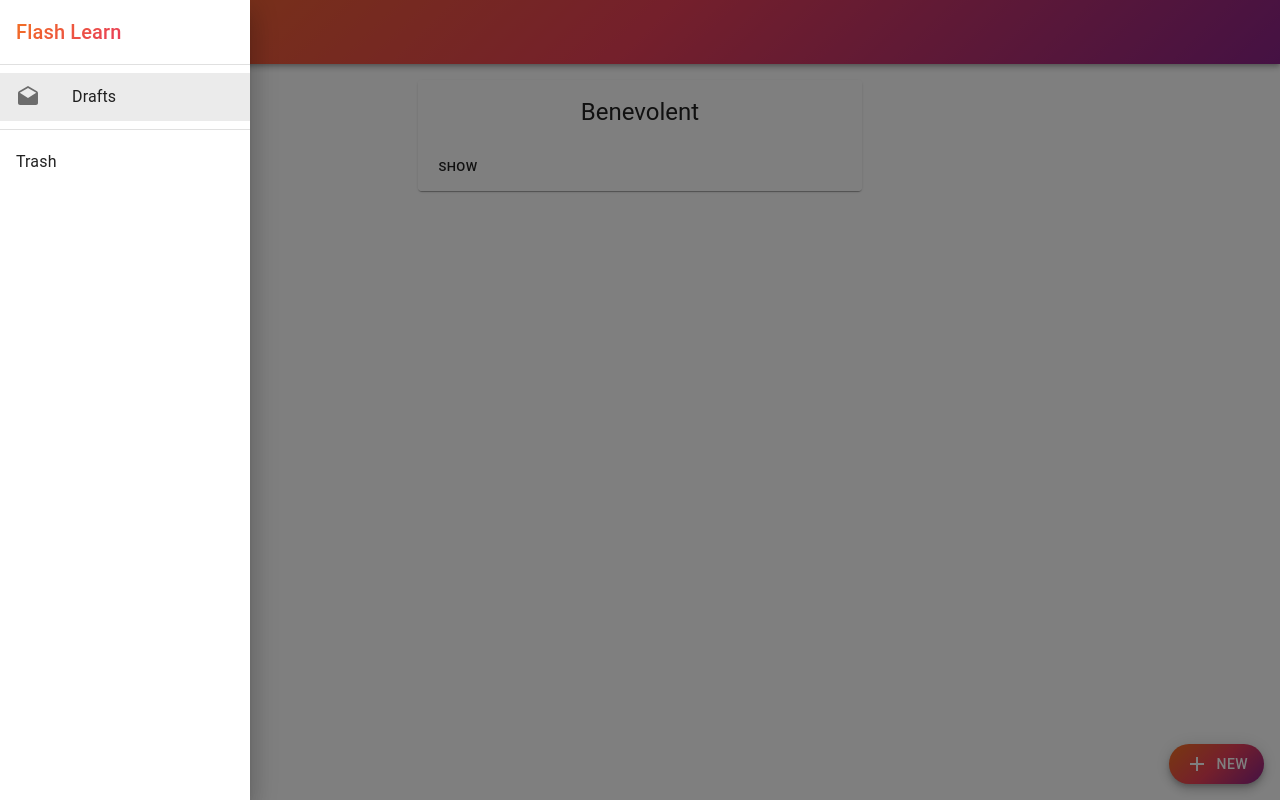
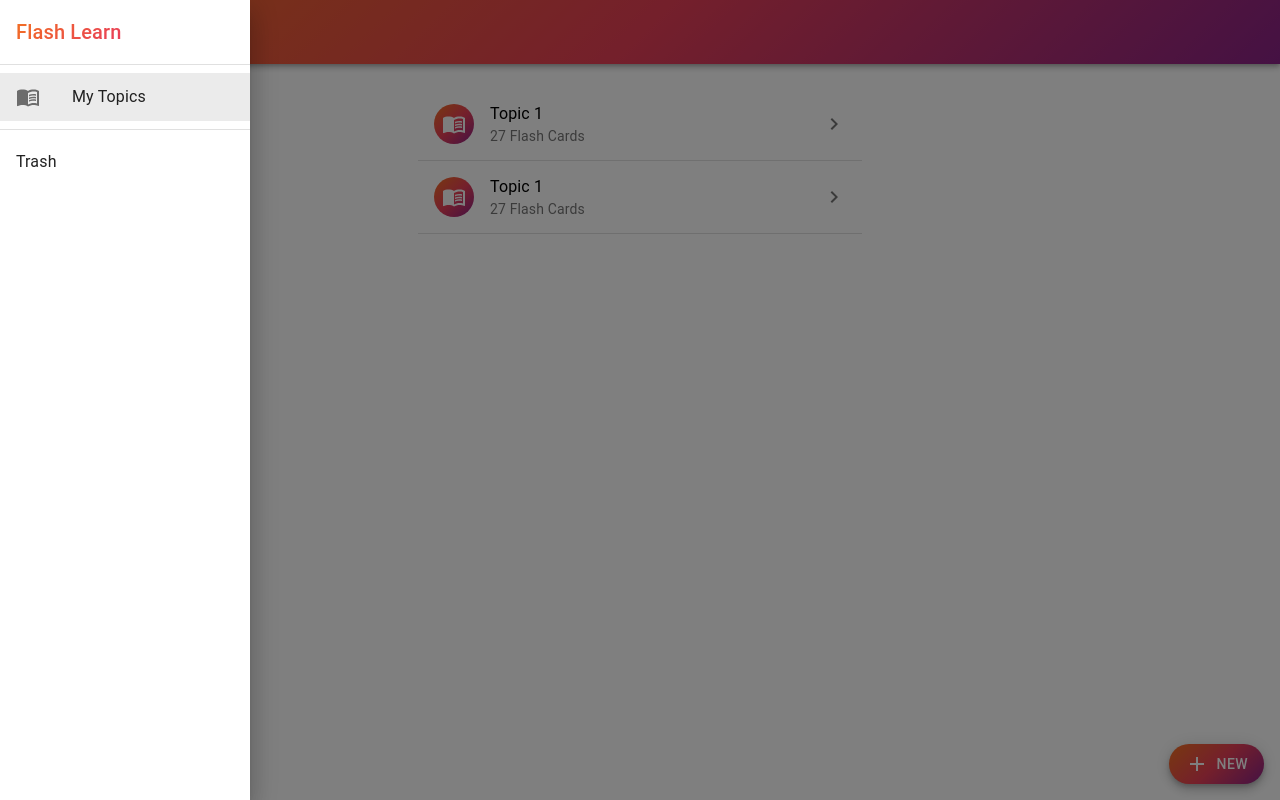
Before and after one commit to sidharthism/flashlearn, a React (Create React App) app: page /my/topics in a window 1280 px wide. Both pictures are taken after a click on the button "menu". Built offline with nearby package versions, Linux system fonts and the light colour scheme.

Commit message:
Added Topic List

```diff
--- a/src/components/NavBar.js
+++ b/src/components/NavBar.js
@@ -1,4 +1,5 @@
 import React, { useState } from "react";
+import { useHistory } from "react-router-dom";
 import { makeStyles } from "@material-ui/core/styles";
 import AppBar from "@material-ui/core/AppBar";
 import IconButton from "@material-ui/core/IconButton";
@@ -6,11 +7,10 @@ import List from "@material-ui/core/List";
 import ListItem from "@material-ui/core/ListItem";
 import ListItemIcon from "@material-ui/core/ListItemIcon";
 import ListItemText from "@material-ui/core/ListItemText";
-import MenuIcon from "@material-ui/icons/Menu";
+import { Menu as MenuIcon, MenuBook as BookIcon } from "@material-ui/icons";
 import Toolbar from "@material-ui/core/Toolbar";
 import Typography from "@material-ui/core/Typography";
 import Divider from "@material-ui/core/Divider";
-import DraftsIcon from "@material-ui/icons/Drafts";
 import Drawer from "@material-ui/core/Drawer";
 
 const useStyles = makeStyles((theme) => ({
@@ -39,12 +39,15 @@ const useStyles = makeStyles((theme) => ({
 }));
 
 export default function NavBar() {
+  const history = useHistory();
   const [isOpen, setOpen] = useState(false);
   const [selectedIndex, setSelectedIndex] = useState(1);
   const styles = useStyles();
 
-  const handleListItemClick = (event, index) => {
+  const handleListItemClick = (event, index, path) => {
+    history.push(path);
     setSelectedIndex(index);
+    setOpen(false);
   };
 
   return (
@@ -75,12 +78,12 @@ export default function NavBar() {
             <ListItem
               button
               selected={selectedIndex === 1}
-              onClick={(event) => handleListItemClick(event, 1)}
+              onClick={(event) => handleListItemClick(event, 1, "/my/topics")}
             >
               <ListItemIcon>
-                <DraftsIcon />
+                <BookIcon />
               </ListItemIcon>
-              <ListItemText primary="Drafts" />
+              <ListItemText primary="My Topics" />
             </ListItem>
           </List>
           <Divider />
--- /dev/null
+++ b/src/components/TopicList.js
@@ -0,0 +1,65 @@
+import React from "react";
+import { useHistory } from "react-router-dom";
+import { makeStyles } from "@material-ui/core/styles";
+import List from "@material-ui/core/List";
+import ListItem from "@material-ui/core/ListItem";
+import ListItemText from "@material-ui/core/ListItemText";
+import {
+  ChevronRight as ArrowIcon,
+  MenuBook as BookIcon,
+} from "@material-ui/icons";
+import { ListItemAvatar, Avatar, Divider } from "@material-ui/core";
+
+const useStyles = makeStyles((theme) => ({
+  topicList: {
+    width: "100%",
+  },
+  //   listHeader: {
+  //     color: "#0000008a",
+  //   },
+  topicItem: {
+    padding: "8px 16px",
+  },
+  bookContainer: {
+    background:
+      "linear-gradient( 136deg, rgb(242,113,33) 0%, rgb(233,64,87) 50%, rgb(138,35,135) 100%)",
+  },
+  arrowIcon: {
+    color: "#0000008a",
+  },
+}));
+
+export default function TopicList() {
+  const styles = useStyles();
+  return (
+    <List
+      //   subheader={<div className={styles.listHeader}>{"My Topics"}</div>}
+      className={styles.topicList}
+    >
+      <TopicItem />
+      <TopicItem />
+    </List>
+  );
+}
+
+function TopicItem() {
+  const styles = useStyles();
+  const history = useHistory();
+  const handleClick = (event) => {
+    history.push("/my/flashcards");
+  };
+  return (
+    <>
+      <ListItem button className={styles.topicItem} onClick={handleClick}>
+        <ListItemAvatar>
+          <Avatar className={styles.bookContainer}>
+            <BookIcon />
+          </Avatar>
+        </ListItemAvatar>
+        <ListItemText primary="Topic 1" secondary="27 Flash Cards" />
+        <ArrowIcon className={styles.arrowIcon} />
+      </ListItem>
+      <Divider />
+    </>
+  );
+}
--- a/src/components/index.js
+++ b/src/components/index.js
@@ -1,4 +1,5 @@
 import FlashCard from "./FlashCard";
 import NavBar from "./NavBar";
+import TopicList from "./TopicList";
 
-export { FlashCard, NavBar };
+export { FlashCard, NavBar, TopicList };
--- a/src/pages/Home.js
+++ b/src/pages/Home.js
@@ -1,11 +1,16 @@
 import React from "react";
-import { BrowserRouter as Router, Switch, Route, Link } from "react-router-dom";
+import {
+  BrowserRouter as Router,
+  Route,
+  Redirect,
+  Switch,
+} from "react-router-dom";
 import Container from "@material-ui/core/Container";
 import Fab from "@material-ui/core/Fab";
 import AddIcon from "@material-ui/icons/Add";
 import { makeStyles } from "@material-ui/core/styles";
 
-import { FlashCard, NavBar } from "../components";
+import { FlashCard, NavBar, TopicList } from "../components";
 
 const useStyles = makeStyles((theme) => ({
   container: {
@@ -29,14 +34,31 @@ export default function Home() {
   const styles = useStyles();
   return (
     <>
+      <Router>
         <NavBar />
         <Container className={styles.container}>
-        <FlashCard />
-      </Container>
+          <Switch>
+            <Redirect exact from="/" to="/my/topics" />
+            <Route exact path="/my/topics">
+              <>
+                <TopicList />
                 <Fab size="medium" variant="extended" className={styles.fab}>
                   <AddIcon className={styles.extendedIcon} />
                   {"New"}
                 </Fab>
               </>
+            </Route>
+            <Route exact path="/my/flashcards">
+              <>
+                <FlashCard />
+                <Fab className={styles.fab}>
+                  <AddIcon />
+                </Fab>
+              </>
+            </Route>
+          </Switch>
+        </Container>
+      </Router>
+    </>
   );
 }
```
Lines whose indentation alone changed are shown as unchanged.
